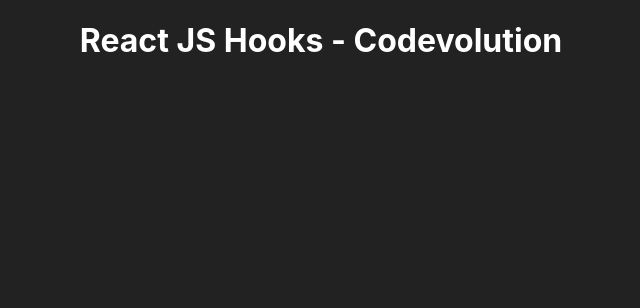
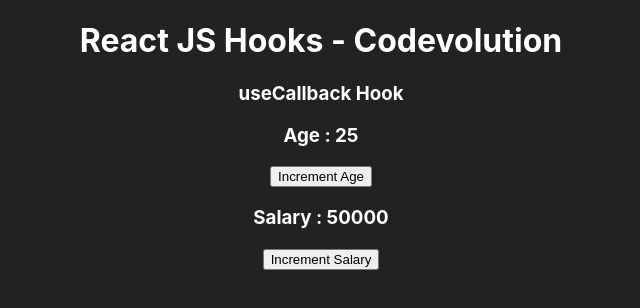
Before and after one commit to suman-saurabh-das/tutorial__react-js-hooks__codevolution, a React (Create React App) app: page / in a window 1280 px wide. Shown: the top 308 px of the page, without its empty margins (319-959 px from the left). Built offline with nearby package versions, Linux system fonts and the light colour scheme; the HTML template or start-up script is replaced by a standard one.

Commit message:
26 useCallback Hook

```diff
--- a/src/App.js
+++ b/src/App.js
@@ -30,7 +30,7 @@
 // import DataFetching2 from './components/Section 03/21_DataFetching2';
 
 /* -------------------- Section 04 -------------------- */
-
+import ParentContainer from './components/Section 04/23_ParentContainer';
 
 function App() {
   return (
@@ -85,7 +85,7 @@
 
       {/* -------------------- Section 04 -------------------- */}
       <>
-
+        <ParentContainer />
       </>
     </div>
   );
--- /dev/null
+++ b/src/components/Section 04/23_ParentContainer.js
@@ -0,0 +1,55 @@
+/* [26] useCallback hook */
+
+import React, { useState, useCallback } from 'react'
+import ChildTitle from './pages/23_ChildTitle'
+import ChildCount from './pages/23_ChildCount'
+import ChildButton from './pages/23_ChildButton'
+
+function ParentContainer() {
+  const [age, setAge] = useState(25)
+  const [salary, setSalary] = useState(50000)
+
+  const incrementAge = useCallback(() => {
+    setAge(prevAge => prevAge + 1)
+  }, [age])
+  const incrementSalary = useCallback(() => {
+    setSalary(prevSal => prevSal + 10000)
+  }, [salary])
+
+  return (
+    <div>
+      <ChildTitle />
+      <ChildCount text={'Age'} count={age} />
+      <ChildButton handleClick={incrementAge}>Increment Age</ChildButton>
+      <ChildCount text={'Salary'} count={salary} />
+      <ChildButton handleClick={incrementSalary}>Increment Salary</ChildButton>
+    </div>
+  )
+}
+
+export default ParentContainer
+
+/*
+    In the UI, we are using 5 components to understand the performance optimization and useCallback hook. Initially when we are not using React.memo() and useCallback hook, we can see that all the log statements are being displayed when we click on any button. This means that the entire component is getting re-rendered even though we update either age/salary.
+
+    In case of lots of components, we will start facing an issue. Hence, to improve performance, we need to restrict re-renders to only those components which need to re-render.
+
+    Optimization 1 - React.memo() : It is a higher order component that will prevent the functional component from being re-rendered if its props and states do not change.
+    To use this, wrap your components with React.memo(ComponentName) before exporting.
+
+    Optimization 2 - useCallback hook : After using the memo, we still see an issue, i.e. both the buttons get rendered even though one of them is clicked. This is because each time, a new incrementAge and incrementSalary is created when the parent component re-renders, and while dealing with functions, we always have to consider reference equality.
+    Even though the 2 functions seems to have exactly same behavior, it does not mean they are equal to each other, so the function before Parent component re-render is different than after re-render and since function is passed as a prop, React.memo sees it as the prop has changed, so both the button component gets re-rendered.
+
+    useCallback Hook -
+
+    What is useCallback ? - useCallback is a hook that will return a memoized version of the callback function that only changes if one of the dependencies has changed.
+
+    Why useCallback ? - It is useful when passing callbacks to optimized child components that rely on reference equality to prevent unnecessary renders.
+
+    How to use useCallback ? - It takes 2 arguments
+        callback function - which is cached and will re-render based on the values passed in dependency list.
+        dependency list - parameters which we need to check for.
+
+    Why we should not useCallback hook every single time ?
+    https://kentcdodds.com/blog/usememo-and-usecallback
+*/
--- /dev/null
+++ b/src/components/Section 04/pages/23_ChildButton.js
@@ -0,0 +1,14 @@
+/* [26] useCallback hook */
+
+import React from 'react'
+
+function ChildButton({ handleClick, children }) {
+  console.log(`Rendered - ${children}`);
+  return (
+    <button onClick={handleClick}>
+      {children}
+    </button>
+  )
+}
+
+export default React.memo(ChildButton)
--- /dev/null
+++ b/src/components/Section 04/pages/23_ChildCount.js
@@ -0,0 +1,14 @@
+/* [26] useCallback hook */
+
+import React from 'react'
+
+function ChildCount({ text, count }) {
+  console.log(`Rendered - ${text}`);
+  return (
+    <h3>
+      {text} : {count}
+    </h3>
+  )
+}
+
+export default React.memo(ChildCount)
--- /dev/null
+++ b/src/components/Section 04/pages/23_ChildTitle.js
@@ -0,0 +1,14 @@
+/* [26] useCallback hook */
+
+import React from 'react'
+
+function ChildTitle() {
+  console.log('Rendered title');
+  return (
+    <div>
+      <h3>useCallback Hook</h3>
+    </div>
+  )
+}
+
+export default React.memo(ChildTitle)
```
